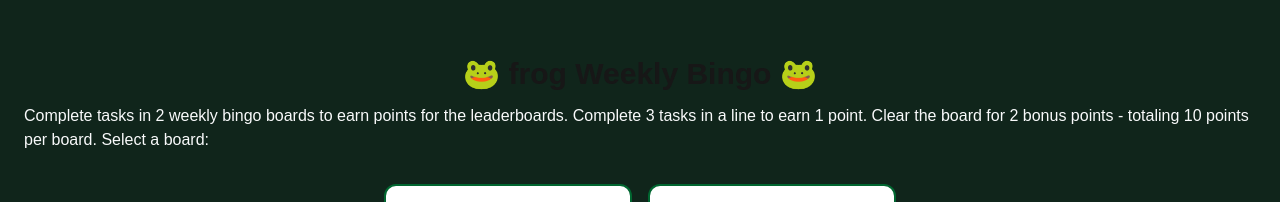
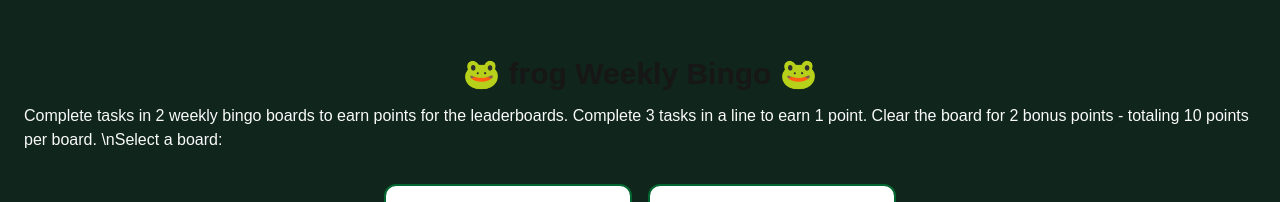
Before and after one commit to xTin0x/frogever-bingo, a Next.js app: page / in a window 1280 px wide. Shown: the part 184-386 px from the top of the page. Built offline with nearby package versions, Linux system fonts and the light colour scheme.

Commit message:
text change

```diff
--- a/components/BingoBoard.tsx
+++ b/components/BingoBoard.tsx
@@ -200,7 +200,7 @@ export default function BingoBoard() {
 
         <p className="text-gray-50 mb-8">
           Complete tasks in 2 weekly bingo boards to earn points for the leaderboards. Complete 3 tasks in a line to earn 1 point. Clear the board for 2 bonus points - totaling 10 points per board.
-          Select a board:
+          \nSelect a board:
         </p>
 
         <div className="grid grid-cols-1 sm:grid-cols-2 gap-4 w-full max-w-lg">
```
